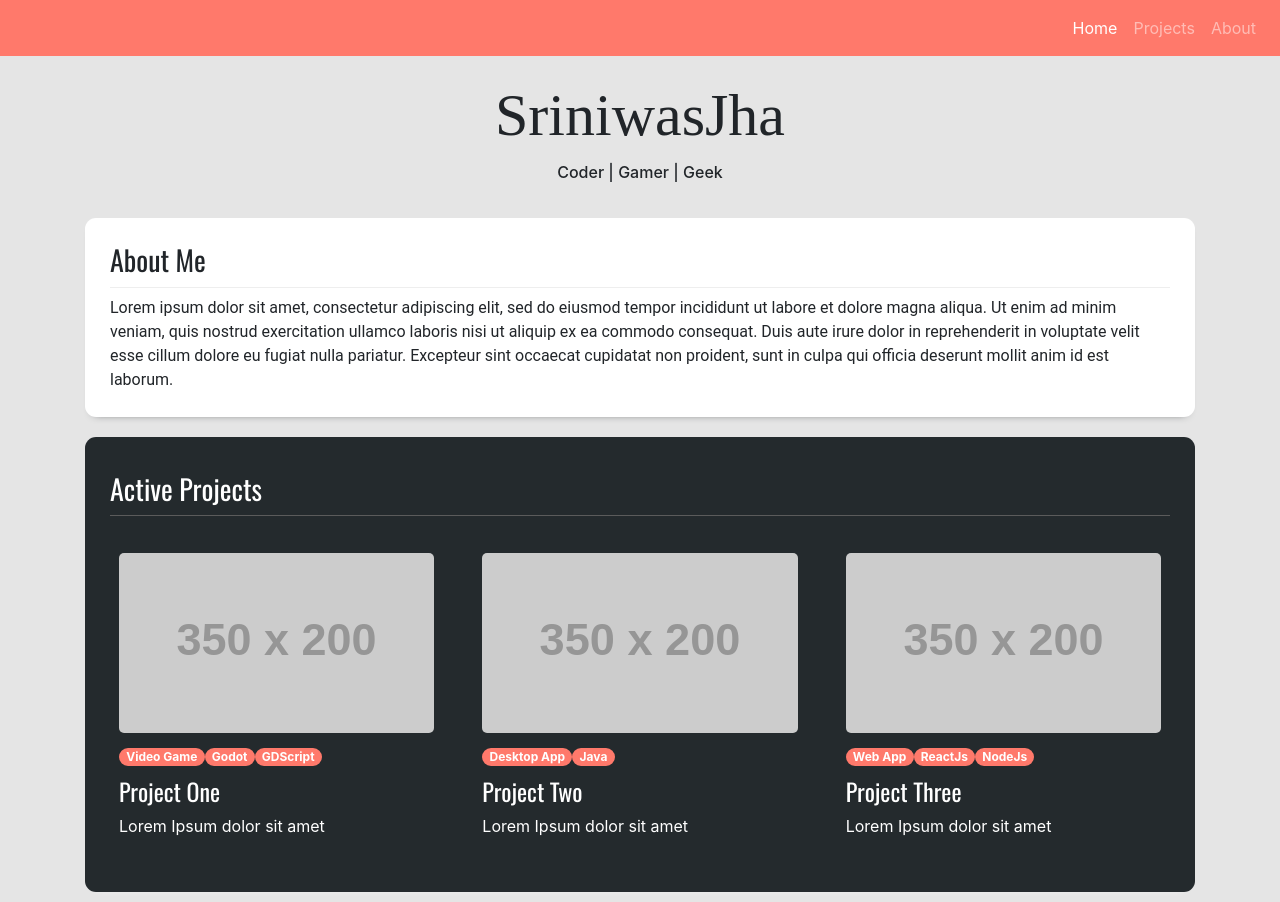
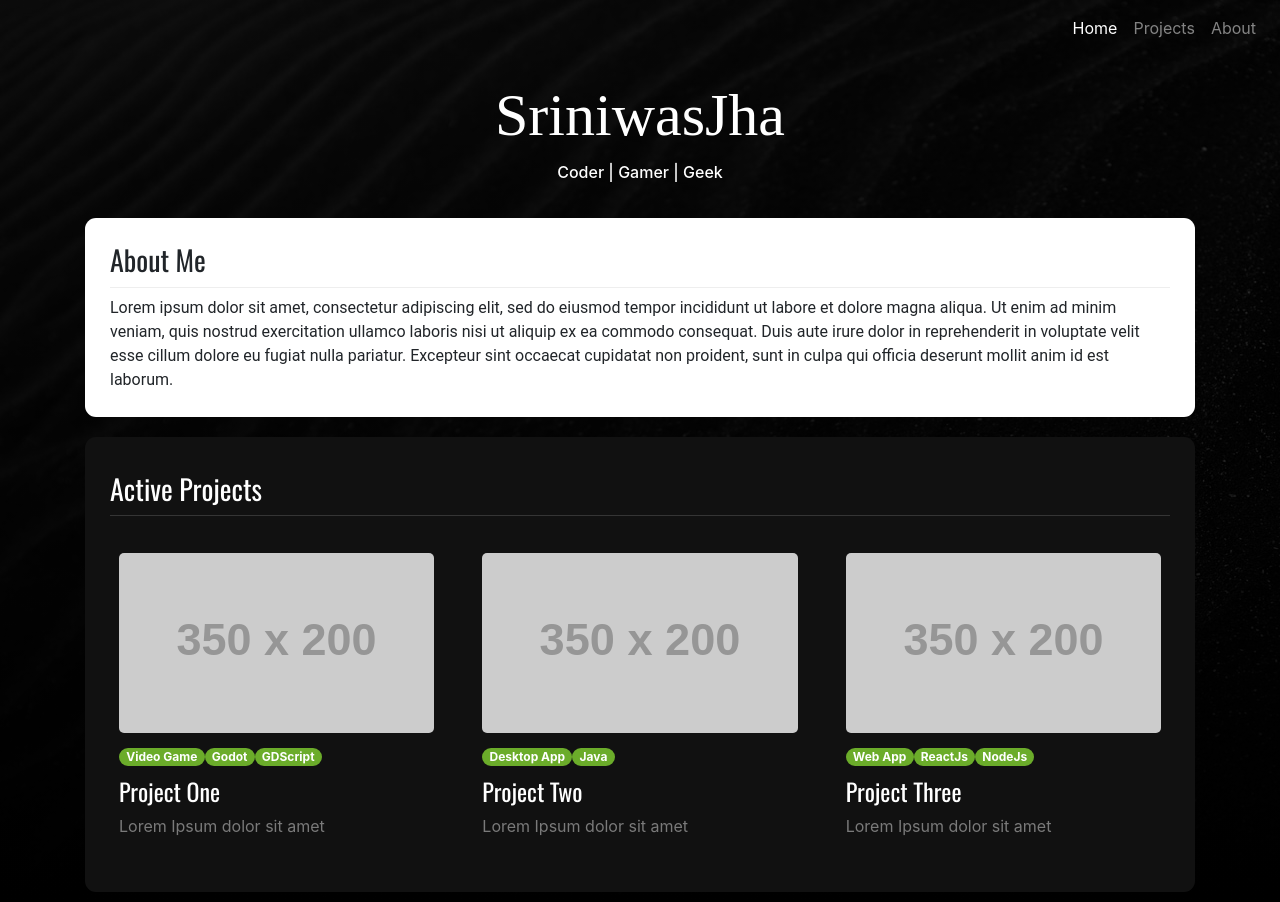
Before and after one commit to sriniwas14/SriniwasJha.in, a React (Create React App) app: page / in a window 1280 px wide. Built offline with nearby package versions, Linux system fonts and the light colour scheme; a web font is replaced by a local one.

Commit message:
Switched to a dark theme

```diff
--- a/public/index.html
+++ b/public/index.html
@@ -26,7 +26,7 @@
     -->
     <title>Sriniwas Jha - An Intoduction</title>
   </head>
-  <body>
+  <body style="background: linear-gradient(rgb(0,0,0,0.7),rgb(0,0,0,1)), url('./background.jpg')">
     <noscript>You need to enable JavaScript to run this app.</noscript>
     <div id="root"></div>
     <!--
--- a/src/App.scss
+++ b/src/App.scss
@@ -9,9 +9,15 @@
 // Variables
 
 $bodyBackground: #e5e5e5;
-$primaryColor: #ff796b;
+$primaryColor: #6bac2a;
 $sectionLightBg : #ffffff;
-$sectionDarkBg : #242a2d;
+$sectionDarkBg : #111111;
+$logoColor : #ffffff;
+$cardSubheadColor : #7a7a7a;
+
+html, body {
+  min-height: 100%;
+}
 
 .badge-primary {
   background-color: $primaryColor !important;
@@ -19,10 +25,6 @@ $sectionDarkBg : #242a2d;
 
 .bg-custom-primary {
   background-color: $primaryColor !important;
-}
-
-body {
-  background-color: $bodyBackground;
 }
 
 p {
@@ -38,12 +40,14 @@ p {
   display: block;
   margin-top: 14px;
   cursor: default;
+  color: $logoColor;
 }
 
 .cs_subhead {
   cursor: default;
   text-align: center;
   font-weight: 500;
+  color: $logoColor;
 }
 
 // Text Sections
@@ -51,7 +55,6 @@ p {
 .cs_Section {
   padding: 25px;
   border-radius: 11px;
-  box-shadow: 0 5px 10px -9px;
   margin: 10px 0;
 
   & .cs_Headline {
@@ -67,7 +70,7 @@ p {
   &.light {
     background: $sectionLightBg;
     .cs_ProjectCard:hover {
-      border-color:#d4d4d4;
+      box-shadow: 0 0 10px 0 darken($sectionLightBg, 30%);
     }
     .cs_Headline {
       border-bottom: 1px solid #eee;
@@ -80,7 +83,7 @@ p {
     background-color: $sectionDarkBg;
     color: white;
     .cs_ProjectCard:hover {
-      border-color:#5c5c5c;
+      box-shadow: 0 0 10px 0 black;
     }
     h3,h4 {
       font-family: "Oswald";
@@ -88,7 +91,7 @@ p {
     }
     .cs_Headline {
       color: white;
-      border-bottom: 1px solid #5b5b5b;
+      border-bottom: 1px solid #353535;
     }
     .cs_Text {
       color: white;
@@ -118,12 +121,14 @@ p {
   transition: 0.2s ease-out;
   border-radius: 10px;
   &:hover {
-    border: 1px solid;
     transition: 0.2s ease-in;
     transform: scale(1.02);
   }
   img {
     border-radius: 5px;
+  }
+  p {
+    color: $cardSubheadColor;
   }
 }
 
--- a/src/components/elements/Header.js
+++ b/src/components/elements/Header.js
@@ -3,7 +3,7 @@ import { Navbar, Nav } from 'react-bootstrap'
 
 export default function Header() {
     return (
-        <Navbar bg="custom-primary" variant="dark">
+        <Navbar variant="dark">
             <Nav className="ml-auto">
                 <Nav.Link active href="#home">Home</Nav.Link>
                 <Nav.Link href="#features">Projects</Nav.Link>
```
Also changed, not shown: public/background.jpg (added).
